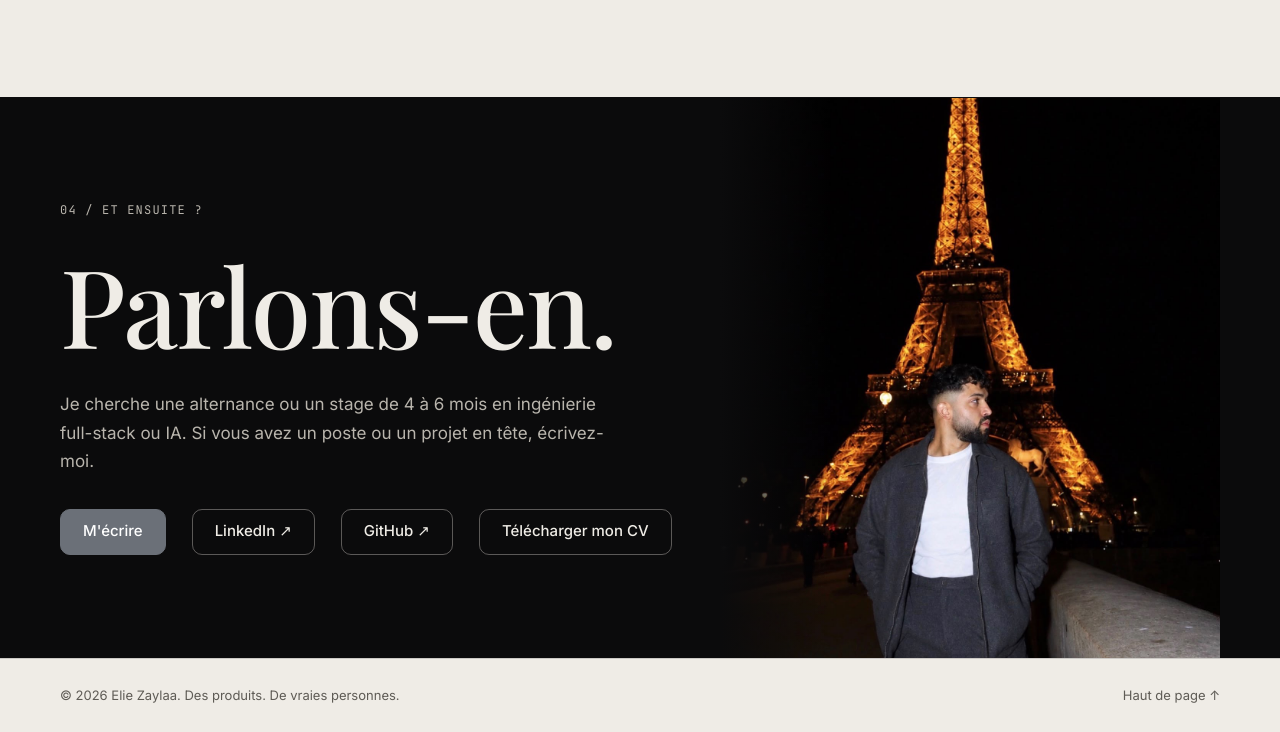
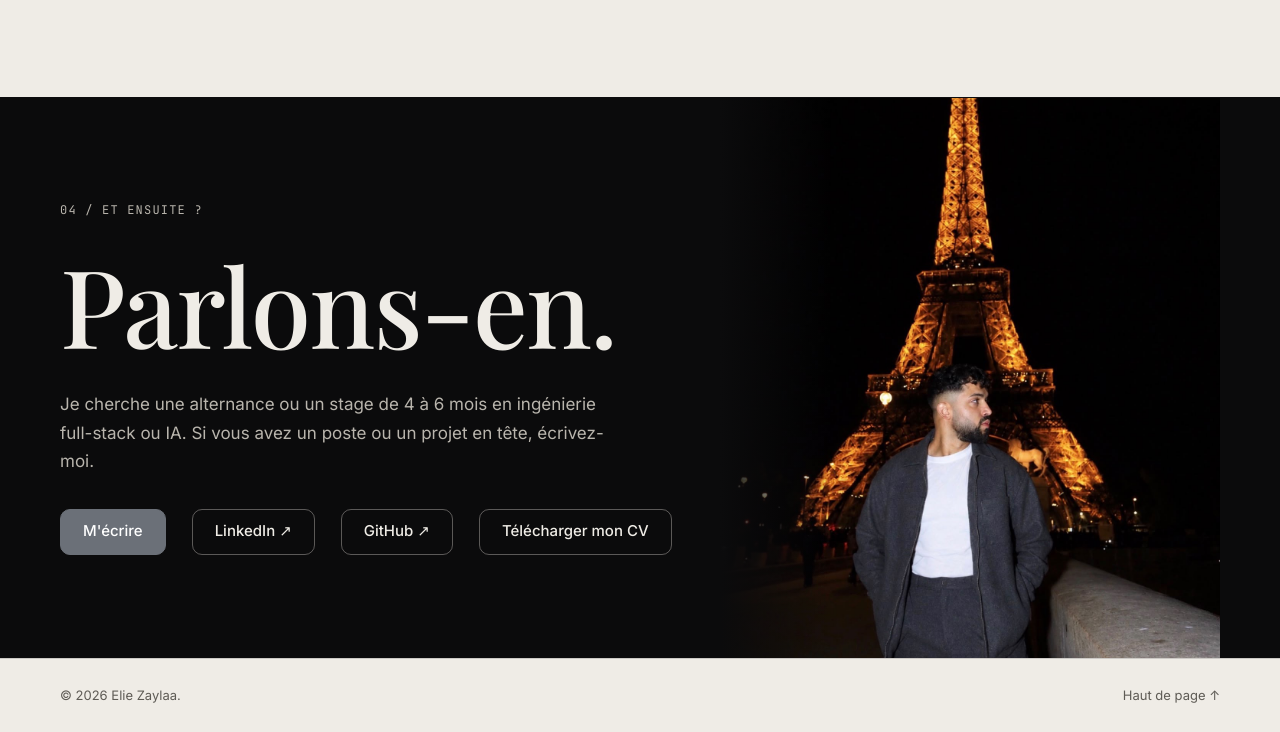
Before and after one commit to eliezaylaa/elie-zaylaa-website, a plain HTML site: page fr/index.html in a window 1280 px wide. Shown: the part 4176-4908 px from the top of the page. Drawn offline with nearby package versions, Linux system fonts and the light colour scheme.

Commit message:
Remove footer tagline
Co-Authored-By: Claude Sonnet 5.5 <noreply@anthropic.com>
Claude-Session: https://claude.ai/code/session_01KKi1z5h8oKHdbvPgiYhFBi

```diff
--- a/fr/index.html
+++ b/fr/index.html
@@ -253,7 +253,7 @@
 
     <footer class="footer">
       <div class="wrap footer-row">
-        <span>© <span id="year">2026</span> Elie Zaylaa. Des produits. De vraies personnes.</span>
+        <span>© <span id="year">2026</span> Elie Zaylaa.</span>
         <a href="#top">Haut de page ↑</a>
       </div>
     </footer>
```
Also changed, not shown: index.html (+1 -1 lines).
